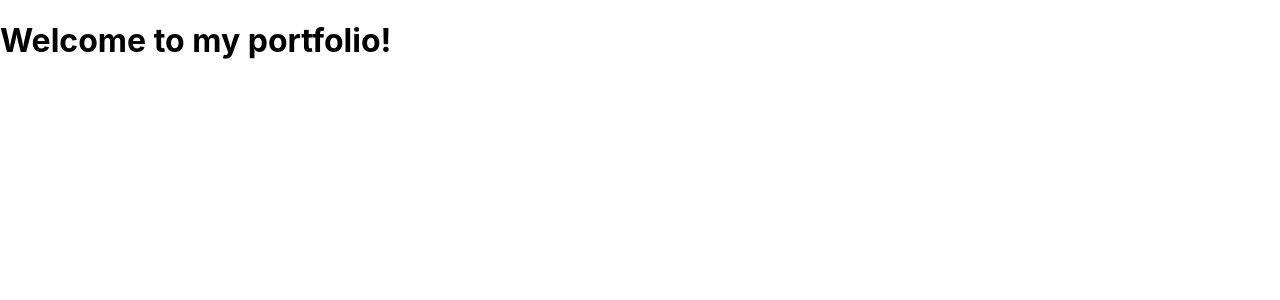
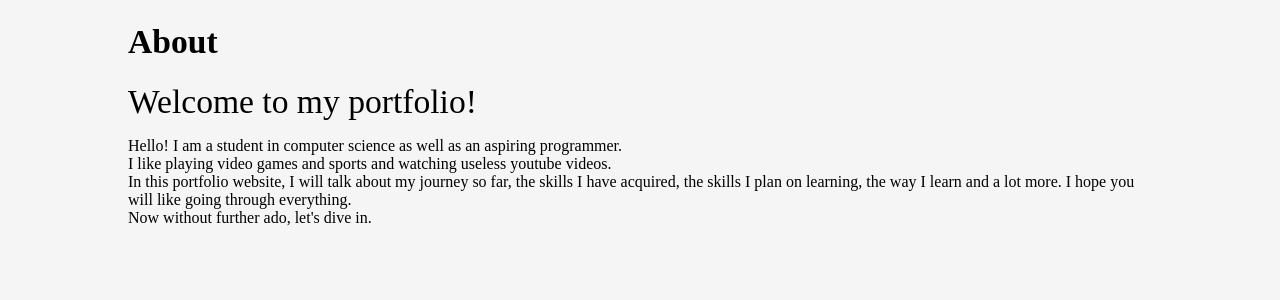
Before and after one commit to codeTrolling/Portfolio, a React (Create React App) app: page / in a window 1280 px wide. Shown: the top 300 px of the page. Built offline with nearby package versions, Linux system fonts and the light colour scheme.

Commit message:
Add about page

```diff
--- a/src/App.js
+++ b/src/App.js
@@ -1,4 +1,5 @@
 import './App.css';
+import "./Styles/CommonStyles.css";
 import About from "./Components/About";
 
 function App() {
--- a/src/Components/About.jsx
+++ b/src/Components/About.jsx
@@ -1,8 +1,13 @@
+import "../Styles/AboutStyles.css";
+
 const About = () => {
     return(
         <div className="viewport flex-column">
-            <h1 className="theme-font-family">Welcome to my portfolio!</h1>
-            <p className="theme-font-family"></p>
+            <h1 className="theme-font-family heading">About</h1>
+            <label className="theme-font-family" style={{fontSize: "2.1rem"}}>Welcome to my portfolio!</label>
+            <p className="theme-font-family">Hello! I am a student in computer science as well as an aspiring programmer. <br/> I like playing video games and sports and watching useless youtube videos.
+            <br/> In this portfolio website, I will talk about my journey so far, the skills I have acquired, the skills I plan on learning, the way I learn and a lot more. I hope you will like going through everything.
+            <br/> Now without further ado, let's dive in.</p>
         </div>
     )
 }
--- a/src/Styles/CommonStyles.css
+++ b/src/Styles/CommonStyles.css
@@ -0,0 +1,17 @@
+.theme-font-family{
+    font-family: cursive;
+}
+
+.viewport{
+    width: 80%;
+    margin: 0 auto 20px;
+}
+
+.heading{
+     font-weight: bold;
+     font-size: 2.1rem;
+}
+
+body{
+    background-color: whitesmoke;
+}
```
